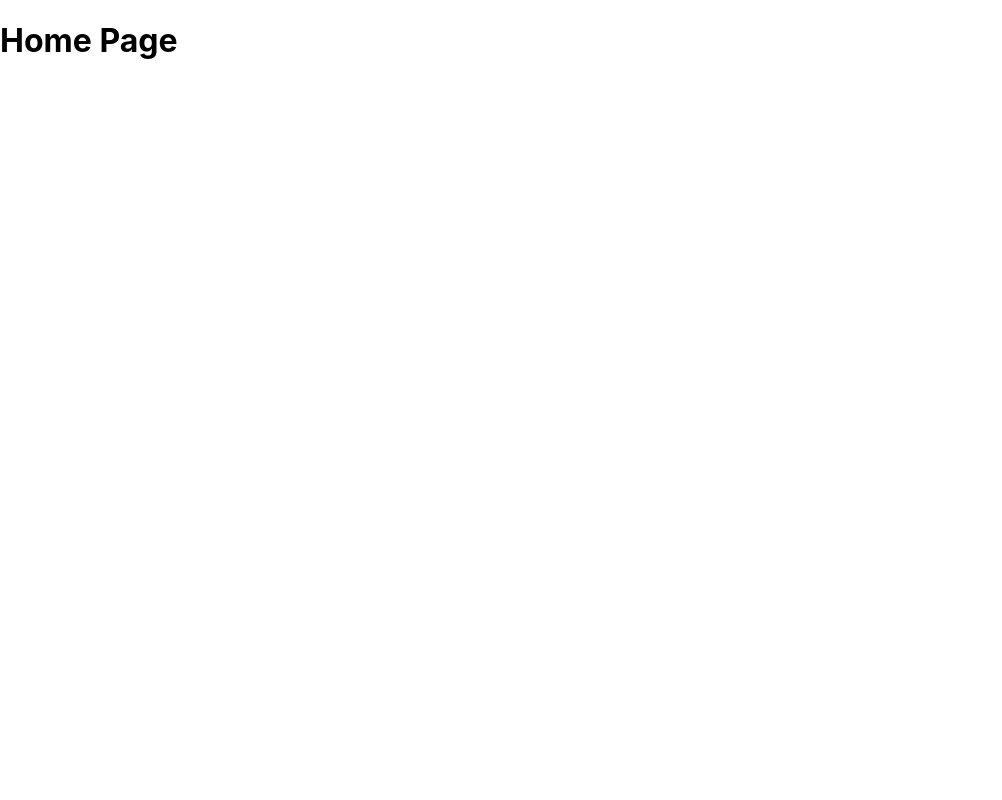
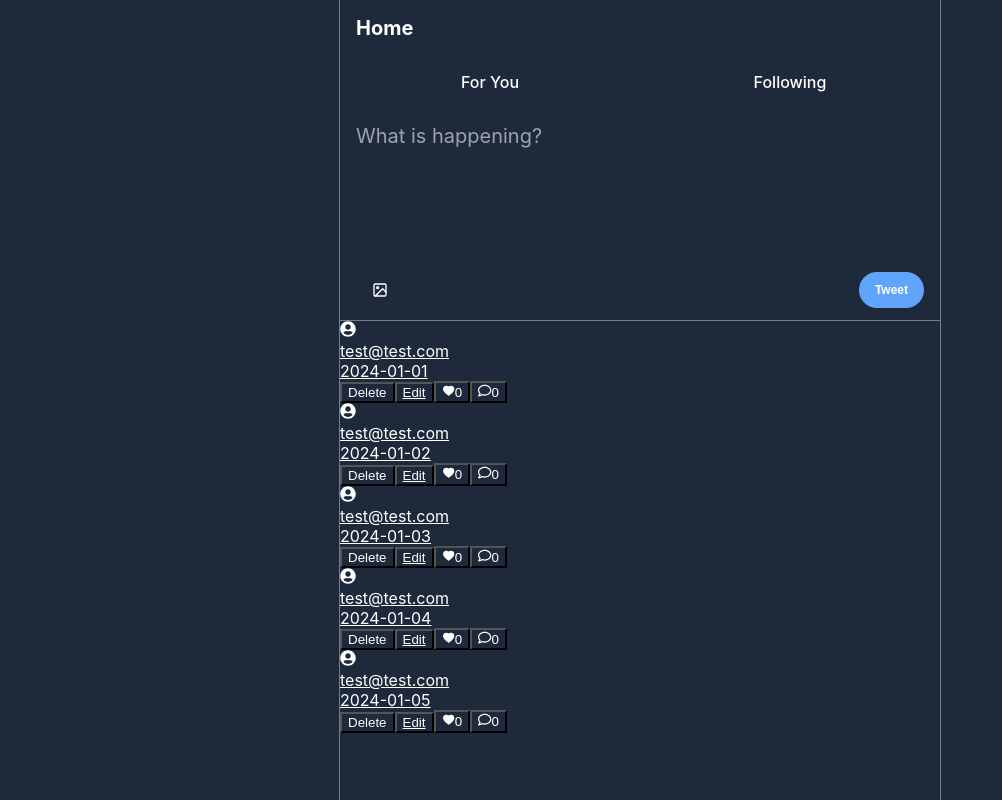
Before and after one commit to g-boram/fc-react-twitter, a React (Create React App) app: page / in a window 1280 px wide. Shown: the whole page, without its empty margins (0-1002 px from the left). Built offline with nearby package versions, Linux system fonts and the light colour scheme.

Commit message:
scss 스타일링 (1)

```diff
--- a/package.json
+++ b/package.json
@@ -12,8 +12,11 @@
     "@types/react-dom": "^18.0.0",
     "react": "^18.2.0",
     "react-dom": "^18.2.0",
+    "react-icons": "^4.12.0",
     "react-router-dom": "^6.21.1",
     "react-scripts": "5.0.1",
+    "sass": "^1.69.7",
+    "scss": "^0.2.4",
     "typescript": "^4.4.2",
     "web-vitals": "^2.1.0"
   },
--- a/src/App.css
+++ /dev/null
@@ -1,38 +0,0 @@
-.App {
-  text-align: center;
-}
-
-.App-logo {
-  height: 40vmin;
-  pointer-events: none;
-}
-
-@media (prefers-reduced-motion: no-preference) {
-  .App-logo {
-    animation: App-logo-spin infinite 20s linear;
-  }
-}
-
-.App-header {
-  background-color: #282c34;
-  min-height: 100vh;
-  display: flex;
-  flex-direction: column;
-  align-items: center;
-  justify-content: center;
-  font-size: calc(10px + 2vmin);
-  color: white;
-}
-
-.App-link {
-  color: #61dafb;
-}
-
-@keyframes App-logo-spin {
-  from {
-    transform: rotate(0deg);
-  }
-  to {
-    transform: rotate(360deg);
-  }
-}
--- a/src/App.tsx
+++ b/src/App.tsx
@@ -1,10 +1,12 @@
-import './App.css';
+import { Layout } from 'components/Layout';
 import Router from 'components/Router';
 
 
 function App() {
   return (
-    <Router />
+    <Layout>
+      <Router />
+    </Layout>
   );
 }
 
--- /dev/null
+++ b/src/components/Layout.tsx
@@ -0,0 +1,11 @@
+import { ReactNode } from "react"
+
+interface LayoutProps {
+  children: ReactNode;
+}
+
+export const Layout = ({children}: LayoutProps) => {
+  return (
+    <div className="layout">{children}</div>
+  )
+}
--- a/src/index.css
+++ /dev/null
@@ -1,13 +0,0 @@
-body {
-  margin: 0;
-  font-family: -apple-system, BlinkMacSystemFont, 'Segoe UI', 'Roboto', 'Oxygen',
-    'Ubuntu', 'Cantarell', 'Fira Sans', 'Droid Sans', 'Helvetica Neue',
-    sans-serif;
-  -webkit-font-smoothing: antialiased;
-  -moz-osx-font-smoothing: grayscale;
-}
-
-code {
-  font-family: source-code-pro, Menlo, Monaco, Consolas, 'Courier New',
-    monospace;
-}
--- /dev/null
+++ b/src/index.scss
@@ -0,0 +1,121 @@
+$background: #1e293b;
+$activeBg: #3c495f5f;
+$white: #fff;
+$border: #708090;
+$primaryColor: #60a5fa;
+$activeBorder: #3b82f6;
+$grayText: #9ca3af;
+$danger: #dc2626;
+$danger: #dc26268e;
+$gray: #6b7280;
+
+$font: -apple-system, BlinkMacSystemFont, 'Segoe UI', 'Roboto', 'Oxygen',
+'Ubuntu', 'Cantarell', 'Fira Sans', 'Droid Sans', 'Helvetica Neue',
+sans-serif;
+
+
+// 전체 레이아웃
+body {
+  margin: 0;
+  font-family: $font;
+  -webkit-font-smoothing: antialiased;
+  -moz-osx-font-smoothing: grayscale;
+}
+
+* {
+  background-color: $background;
+  color: $white;
+}
+
+.layout {
+  max-width: 600px;
+  margin: 0 auto;
+  position: relative;
+  border-left: 1px solid $border;
+  border-right: 1px solid $border;
+  min-height: 100vh;
+}
+
+.button {
+  padding: 0.2rem 0.8rem;
+  border-radius: 999px;
+  font-size: 12px;
+  line-height: 1.25rem;
+  font-weight: 600;
+  border: none;
+  cursor: pointer;
+  box-shadow: 0 1px 2px 0 rgba(0, 0, 0, 0.05);
+}
+
+// home 레이아웃
+.home {
+  &__title {
+    padding: 16px;
+    font-weight: 700;
+    font-size: 20px;
+  }
+  &__tabs {
+    width: 100%;
+    display: grid;
+    grid-template-columns: repeat(2, minmax(0, 1fr));
+  }
+  &__tab {
+    text-align: center;
+    font-weight: 500;
+    padding: 16px;
+    cursor: pointer;
+  }
+  &--active {
+    font-weight: 700;
+    border-bottom: 2px solid $activeBorder;
+  }
+  &:hover, &:focus {
+    background-color: $activeBg;
+  }
+}
+
+.post-form {
+  &__textarea {
+    font-family: $font;
+    min-height: 120px;
+    display: block;
+    width: calc(100% - 32px);
+    padding: 16px;
+    border: none;
+    resize: none;
+    outline: none;
+    font-size: 20px;
+    border-bottom: 1px solid &$border;
+
+    &::placeholder {
+      font-family: $font;
+      color: $grayText;
+      font-size: 20px;
+    }
+  }
+
+  &__submit-area {
+    display: flex;
+    padding: 0.75rem 1rem;
+    justify-content: space-between;
+    border-bottom: 1px solid $border;
+
+    .post-form__file {
+      display: flex;
+      padding: 0 1rem;
+      flex-direction: column;
+      justify-content: center;
+      cursor: pointer;
+    }
+
+    .hidden {
+      display: none;
+    }
+  }
+
+  &__submit-btn {
+    @extend .button;
+    padding: 0.5rem 1rem;
+    background-color: $primaryColor;
+  }
+}
--- a/src/index.tsx
+++ b/src/index.tsx
@@ -1,6 +1,6 @@
 import React from 'react';
 import ReactDOM from 'react-dom/client';
-import './index.css';
+import './index.scss';
 import App from './App';
 import { BrowserRouter } from 'react-router-dom';
 
--- a/src/pages/home/index.tsx
+++ b/src/pages/home/index.tsx
@@ -1,5 +1,149 @@
+import { FiImage } from "react-icons/fi";
+import { FaUserCircle } from "react-icons/fa";
+import { AiFillHeart } from "react-icons/ai";
+import { FaRegComment } from 'react-icons/fa';
+
+import { Link } from "react-router-dom";
+
+
+export interface PostProps {
+  id: string;
+  email: string;
+  content: string;
+  createdAt: string;
+  uid: string;
+  profileUrl?: string;
+  likes?: string[];
+  likeCount?: number;
+  comments?: any;
+}
+
+const posts: PostProps[] = [
+  {
+    id: "1",
+    email: "test@test.com",
+    content: "content 1",
+    createdAt: "2024-01-01",
+    uid: "123123"
+  },
+  {
+    id: "2",
+    email: "test@test.com",
+    content: "content 2",
+    createdAt: "2024-01-02",
+    uid: "123123"
+  },
+  {
+    id: "3",
+    email: "test@test.com",
+    content: "content 3",
+    createdAt: "2024-01-03",
+    uid: "123123"
+  },
+  {
+    id: "4",
+    email: "test@test.com",
+    content: "content 4",
+    createdAt: "2024-01-04",
+    uid: "123123"
+  },
+  {
+    id: "5",
+    email: "test@test.com",
+    content: "content 5",
+    createdAt: "2024-01-05",
+    uid: "123123"
+  },
+]
+
 export default function HomePage () {
+
+  const handleFileUpload = () => {
+
+  }
+  const handleDelete = () => {
+
+  }
+
   return (
-    <h1>Home Page</h1>
+    <div className="home">
+      <div className="home__title">Home</div>
+      <div className="home__tabs">
+        <div className="home__tab home__tab--active">For You</div>
+        <div className="home__tab">Following</div>
+      </div>
+      {/* Post Form */}
+      <form className="post-form">
+        <textarea
+          className="post-form__textarea"
+          required
+          name="content"
+          id="content"
+          placeholder="What is happening?"
+        />
+        <div className="post-form__submit-area">
+          <label htmlFor="file-input" className="post-form__file">
+            <FiImage className="post-form__file-icon"/>
+          </label>
+          <input
+            type="file"
+            name="file-input"
+            accept="image/*"
+            onChange={handleFileUpload}
+            className="hidden"
+          />
+          <input
+            type="submit"
+            value="Tweet"
+            className="post-form__submit-btn"
+          />
+        </div>
+      </form>
+      {/* Tweet Posts */}
+      <div className="post">
+        {posts?.map((post) => (
+          <div className="post__box" key={post?.id}>
+            <Link to={`posts/${post?.id}`}>
+              <div className="post__box-profile">
+                <div className="post__flex">
+                  {post?.profileUrl ? (
+                    <img
+                      src={post?.profileUrl}
+                      alt="profile"
+                      className="post__box-profile-img"
+                    />
+                  ):(
+                    <FaUserCircle className="post__box-profile-icon"/>
+                  )}
+                  <div className="post__email">{post?.email}</div>
+                  <div className="post__createdAt">{post?.createdAt}</div>
+                </div>
+              </div>
+            </Link>
+            <div className="post__box-footer">
+              {/* post.uid === user.uid 일 때 */}
+              <>
+                <button
+                  type="button"
+                  className="post__delete"
+                  onClick={handleDelete}
+                >Delete</button>
+                <button type="button" className="post__edit">
+                  <Link to={`/posts/edit/${post?.id}`}>Edit</Link>
+                </button>
+              </>
+              <button type="button" className="post__likes">
+                <AiFillHeart />
+                {post?.likeCount || 0}
+              </button>
+              <button type="button" className="post__comments">
+                <FaRegComment />
+                {post?.comments?.length || 0}
+              </button>
+            </div>
+          </div>
+        ))}
+      </div>
+    </div>
   )
 }
```
Also changed, not shown: 1 other file (tests, documents, lock files or other folders).
